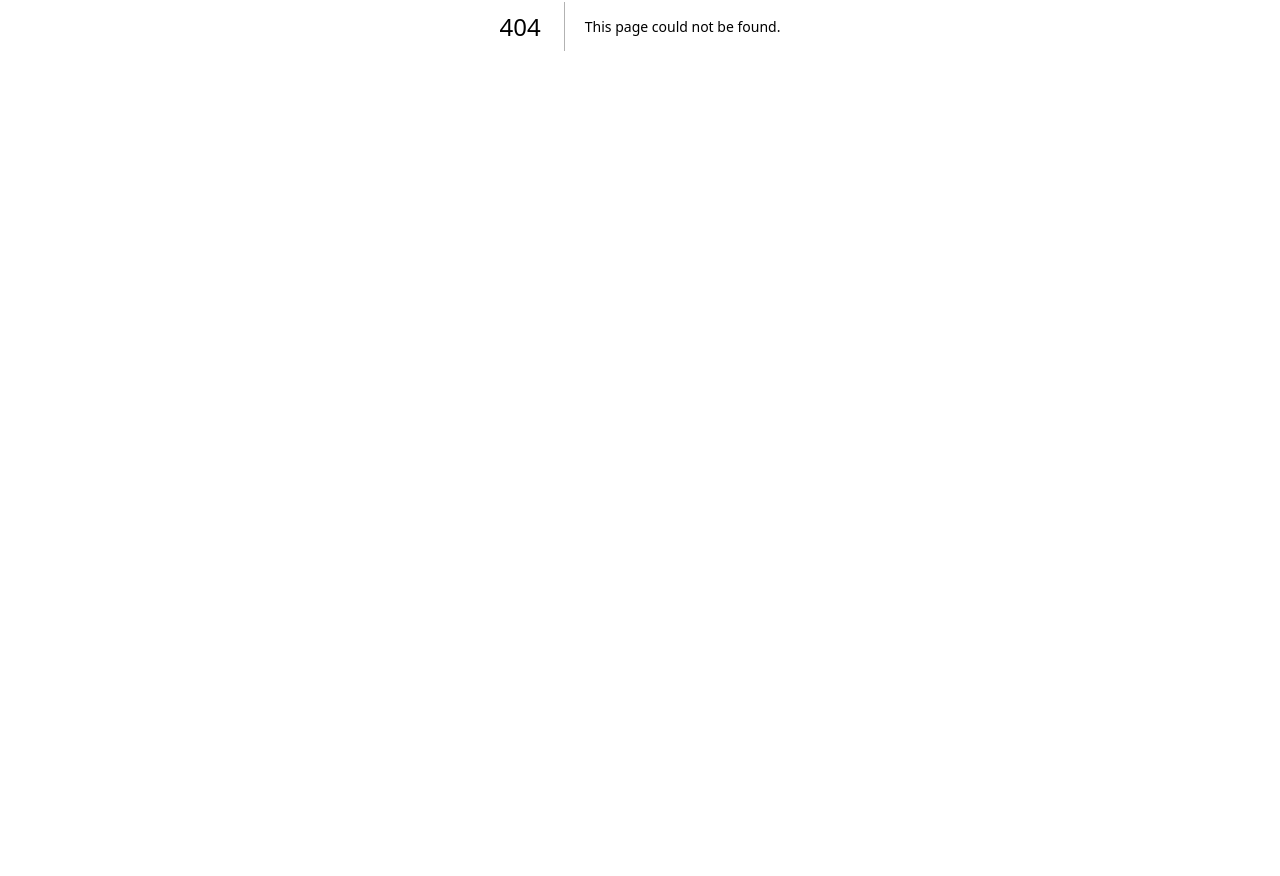
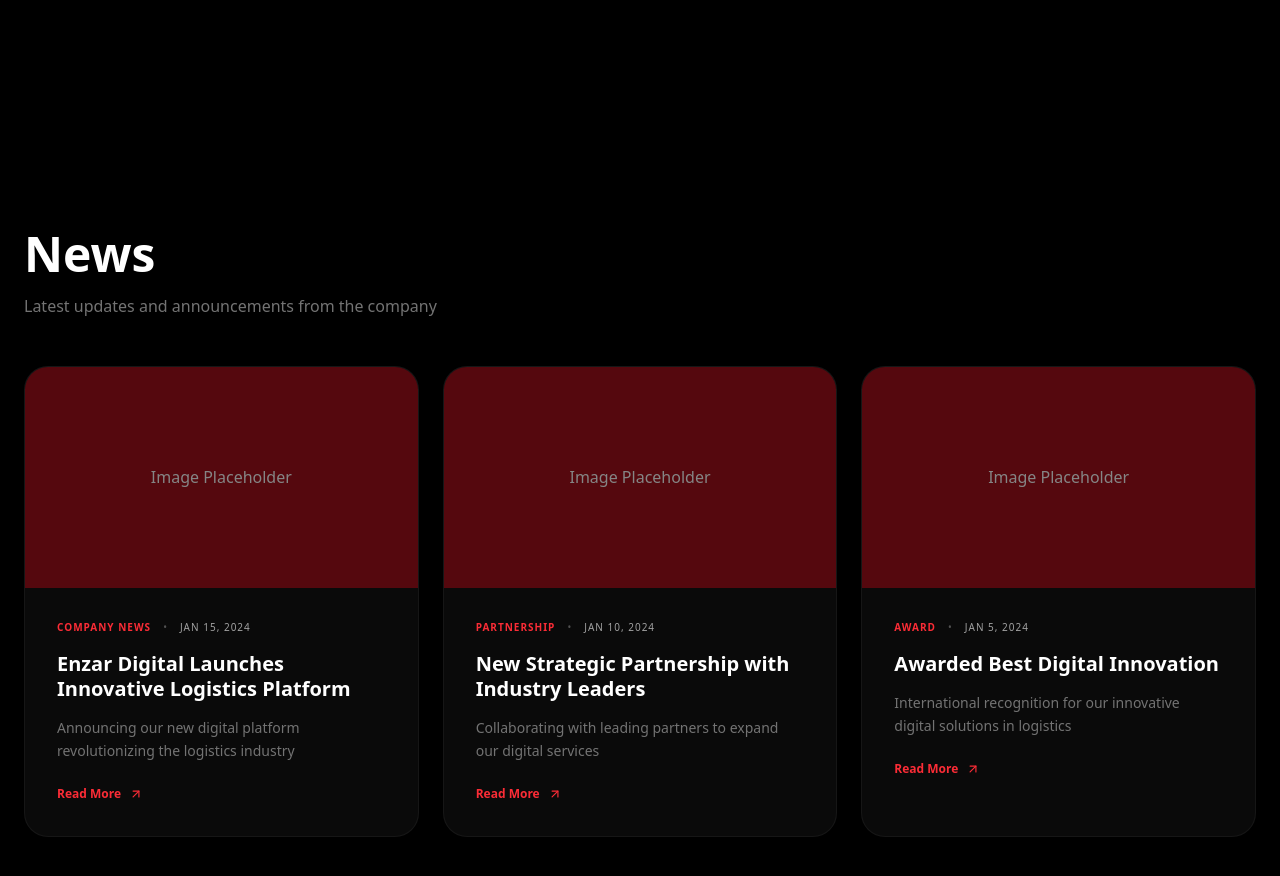
Before and after one commit to codebenki/enzar-web, a Next.js app: page /en/media in a window 1280 px wide. Before the commit this address had no page. Shown: the part 374-1250 px from the top of the page. Before the commit the page ends 800 px from the top, so only its background shows below. Built offline with nearby package versions, Linux system fonts and the light colour scheme.

Commit message:
added media page

```diff
--- a/src/app/[locale]/layout.tsx
+++ b/src/app/[locale]/layout.tsx
@@ -14,6 +14,7 @@
     { name: "About", link: "/en/about" },
     { name: "Services", link: "/en/services" },
     { name: "Culture", link: "/en/culture" },
+    { name: "Media", link: "/en/media" },
   ];
 
   return (
--- /dev/null
+++ b/src/app/[locale]/media/page.tsx
@@ -0,0 +1,192 @@
+"use client";
+import React from "react";
+import { cn } from "@/lib/utils";
+import { ArrowUpRight, Calendar, Clock } from "lucide-react";
+import Link from "next/link";
+import { FloatIn } from "@/components/FloatIn";
+
+const newsItems = [
+  {
+    category: "Company News",
+    date: "Jan 15, 2024",
+    title: "Enzar Digital Launches Innovative Logistics Platform",
+    description:
+      "Announcing our new digital platform revolutionizing the logistics industry",
+    // image: "/api/placeholder/400/250",
+  },
+  {
+    category: "Partnership",
+    date: "Jan 10, 2024",
+    title: "New Strategic Partnership with Industry Leaders",
+    description:
+      "Collaborating with leading partners to expand our digital services",
+    // image: "/api/placeholder/400/250",
+  },
+  {
+    category: "Award",
+    date: "Jan 5, 2024",
+    title: "Awarded Best Digital Innovation",
+    description:
+      "International recognition for our innovative digital solutions in logistics",
+    // image: "/api/placeholder/400/250",
+  },
+];
+
+const insightItems = [
+  {
+    type: "Tech Insights",
+    date: "Jan 20, 2024",
+    readTime: "5 min read",
+    title: "The Future of Digital Transformation in Logistics",
+    description:
+      "Exploring the trends and technologies shaping the industry's future",
+  },
+  {
+    type: "Thought Leadership",
+    date: "Jan 18, 2024",
+    readTime: "8 min read",
+    title: "Building Scalable Digital Platforms",
+    description:
+      "Best practices and lessons learned from developing enterprise-grade solutions",
+  },
+  {
+    type: "Case Study",
+    date: "Jan 12, 2024",
+    readTime: "10 min read",
+    title: "Transforming Logistics Operations: A Success Story",
+    description:
+      "How we helped a major client achieve 40% operational efficiency",
+  },
+];
+
+export default function Media() {
+  return (
+    <>
+      {/* HERO SECTION */}
+      <section className="bg-black py-24 px-6 pt-32">
+        <div className="max-w-7xl mx-auto my-10">
+          <div className="text-center mb-24">
+            <FloatIn direction="up">
+              <h1 className="text-5xl md:text-8xl font-bold text-white mb-6">
+                Media
+              </h1>
+              <p className="text-neutral-400 text-lg md:text-xl tracking-widest uppercase font-medium">
+                Latest news, insights, and updates from Enzar Digital
+              </p>
+            </FloatIn>
+          </div>
+        </div>
+      </section>
+
+      {/* CONTENT SECTION */}
+      <section className="bg-black py-24 px-6">
+        <div className="max-w-7xl mx-auto">
+          {/* NEWS SECTION */}
+          <div className="mb-24">
+            <div className="mb-12">
+              <FloatIn direction="up">
+                <h2 className="text-5xl font-bold text-white mb-4">News</h2>
+                <p className="text-neutral-500">
+                  Latest updates and announcements from the company
+                </p>
+              </FloatIn>
+            </div>
+
+            <div className="grid grid-cols-1 md:grid-cols-3 gap-6">
+              {newsItems.map((item, idx) => (
+                <FloatIn key={`news-${idx}`} direction="up" delay={idx * 0.1}>
+                  <div className="group bg-[#0a0a0a] border border-white/5 rounded-3xl overflow-hidden hover:border-red-600/30 transition-all duration-300 h-full">
+                    <div className="aspect-video flex justify-center items-center bg-red-800 opacity-50 relative overflow-hidden">
+                      {/* <img
+                        src={item.image}
+                        alt={item.title}
+                        className="object-cover w-full h-full group-hover:scale-105 transition-transform duration-500 opacity-60 group-hover:opacity-100"
+                      /> */}
+                      Image Placeholder
+                    </div>
+                    <div className="p-8 space-y-4">
+                      <div className="flex items-center gap-3 text-[10px] uppercase tracking-widest">
+                        <span className="text-red-500 font-bold">
+                          {item.category}
+                        </span>
+                        <span className="text-neutral-600">•</span>
+                        <span className="text-neutral-400">{item.date}</span>
+                      </div>
+                      <h3 className="text-xl font-bold text-white leading-tight group-hover:text-red-500 transition-colors">
+                        {item.title}
+                      </h3>
+                      <p className="text-sm text-neutral-500 leading-relaxed">
+                        {item.description}
+                      </p>
+                      <Link
+                        href="#"
+                        className="inline-flex items-center gap-2 text-xs font-bold text-red-500 pt-2 group/link"
+                      >
+                        Read More{" "}
+                        <ArrowUpRight
+                          size={14}
+                          className="group-hover/link:translate-x-0.5 group-hover/link:-translate-y-0.5 transition-transform"
+                        />
+                      </Link>
+                    </div>
+                  </div>
+                </FloatIn>
+              ))}
+            </div>
+          </div>
+
+          {/* INSIGHTS SECTION */}
+          <div>
+            <div className="mb-12">
+              <FloatIn direction="up">
+                <h2 className="text-5xl font-bold text-white mb-4">Insights</h2>
+                <p className="text-neutral-500">
+                  Thought leadership and in-depth articles from our experts
+                </p>
+              </FloatIn>
+            </div>
+
+            <div className="space-y-4">
+              {insightItems.map((item, idx) => (
+                <FloatIn
+                  key={`insight-${idx}`}
+                  direction="up"
+                  delay={idx * 0.1}
+                >
+                  <div className="group relative bg-[#0a0a0a] border border-white/5 rounded-2xl p-8 hover:border-red-600/30 transition-all duration-300 flex flex-col md:flex-row md:items-center justify-between gap-6">
+                    <div className="space-y-3 max-w-2xl">
+                      <div className="flex items-center gap-4 text-[10px] uppercase tracking-widest font-bold">
+                        <span className="text-red-500">{item.type}</span>
+                        <span className="text-neutral-600">•</span>
+                        <div className="flex items-center gap-1.5 text-neutral-400">
+                          <Calendar size={12} /> {item.date}
+                        </div>
+                        <span className="text-neutral-600">•</span>
+                        <div className="flex items-center gap-1.5 text-neutral-400">
+                          <Clock size={12} /> {item.readTime}
+                        </div>
+                      </div>
+                      <h3 className="text-2xl font-bold text-white group-hover:text-red-500 transition-colors">
+                        {item.title}
+                      </h3>
+                      <p className="text-sm text-neutral-500">
+                        {item.description}
+                      </p>
+                    </div>
+
+                    <Link
+                      href="#"
+                      className="shrink-0 flex items-center gap-2 text-xs font-bold text-white border border-white/10 px-6 py-3 rounded-full hover:bg-white/5 transition-all"
+                    >
+                      Read Article <ArrowUpRight size={14} />
+                    </Link>
+                  </div>
+                </FloatIn>
+              ))}
+            </div>
+          </div>
+        </div>
+      </section>
+    </>
+  );
+}
```
